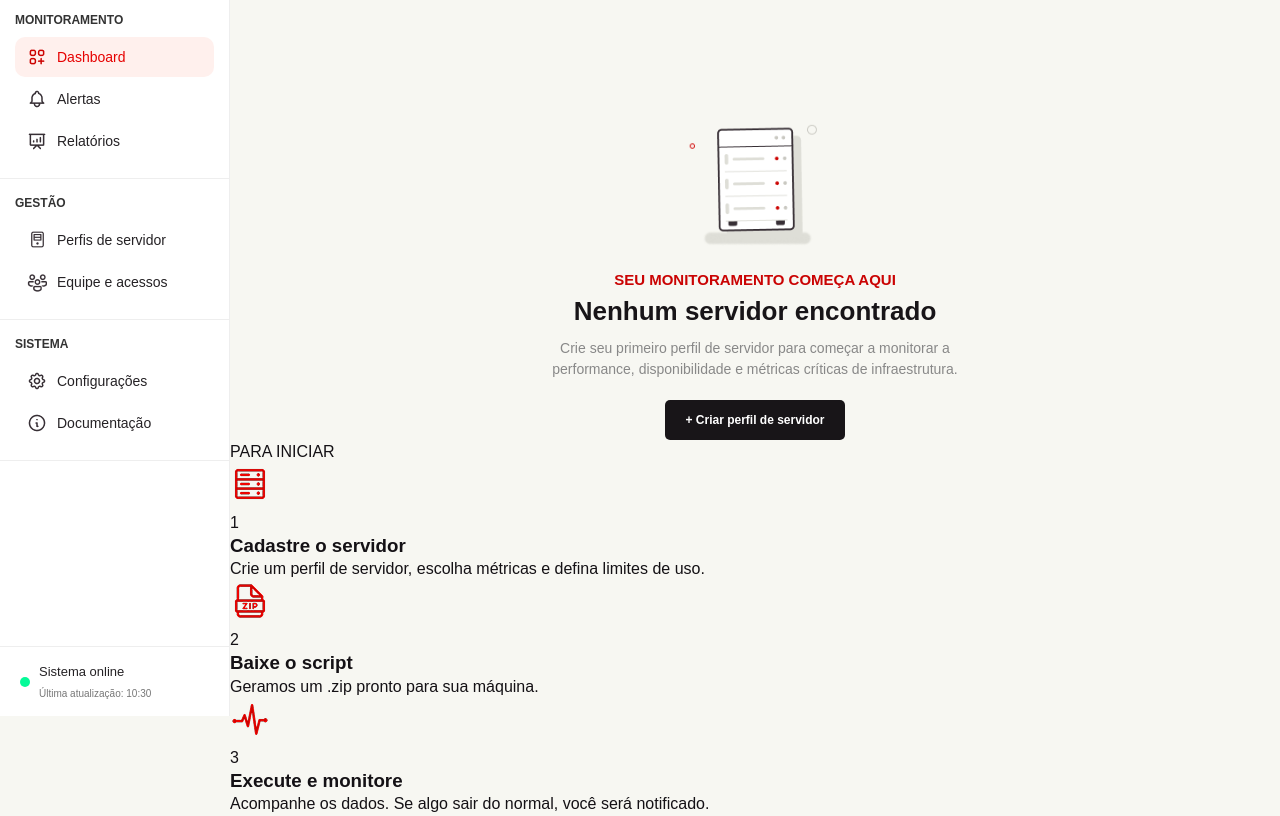
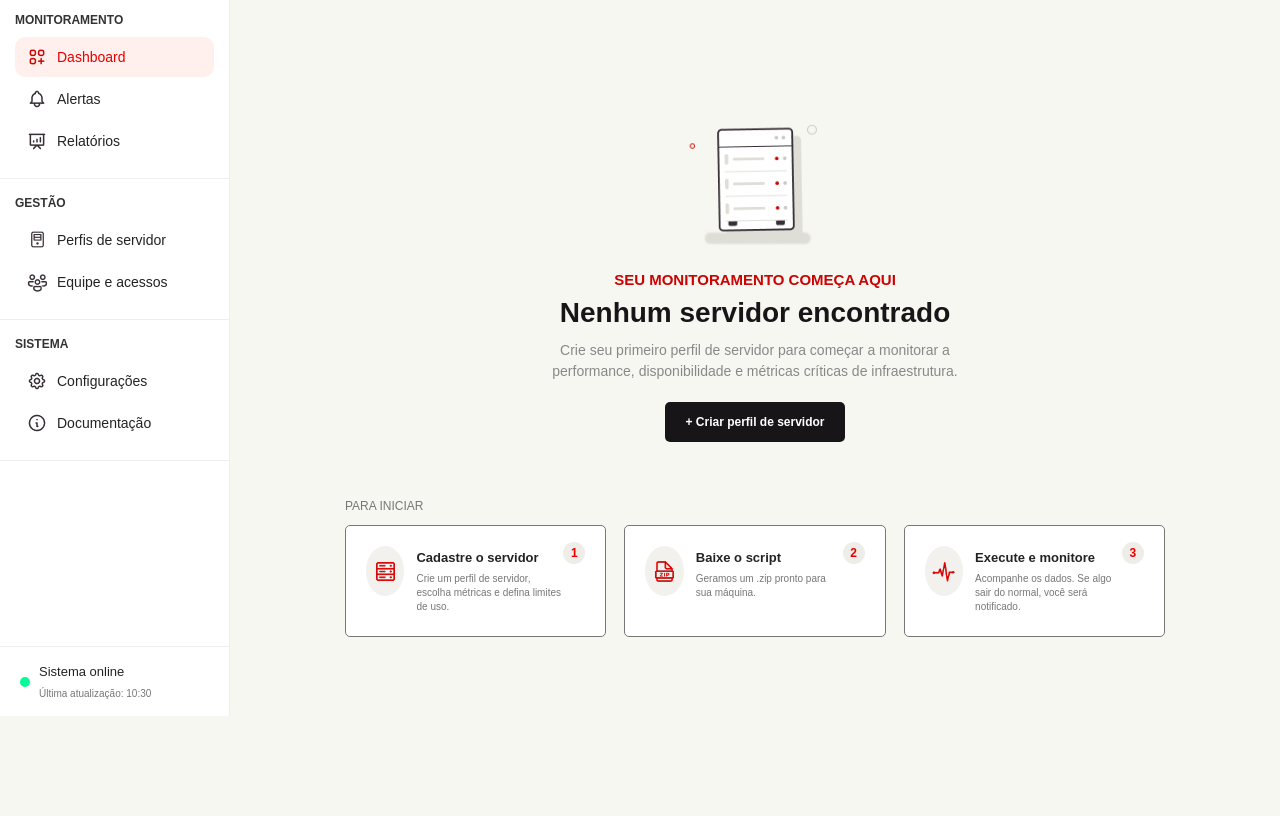
Before and after one commit to Core-Trace/CoreTrace-website, a website: page public/pages/inicioDashboard.html in a window 1280 px wide. Shown: the part 84-900 px from the top of the page. After the commit the page ends 802 px from the top, so only its background shows below. Drawn offline with Linux system fonts and the light colour scheme.

Commit message:
feat: adicionando css aos passos de visualização

```diff
--- a/public/css/inicioDashboard.css
+++ b/public/css/inicioDashboard.css
@@ -210,9 +210,10 @@ body {
 }
 
 .sem-servidor h1 {
-    font-size: 26px;
+    font-size: 28px;
     font-weight: 700;
     color: #181518;
+    font-weight: bold;
     margin-bottom: 10px;
 }
 
@@ -235,3 +236,84 @@ body {
     font-weight: bold;
     cursor: pointer;
 }
+.botao-criar:hover {
+    background-color: #302d30;
+}
+
+.passos {
+    width: 820px;
+    margin: 55px auto 0;
+}
+
+.titulo-passos {
+    margin-bottom: 10px;
+    font-size: 12px;
+    color: #777777;
+}
+
+.lista-passos {
+    display: flex;
+    gap: 18px;
+}
+
+.card {
+    width: calc(33.33% - 12px);
+    min-height: 112px;
+    background-color: #ffffff;
+    border: 1px solid #777777;
+    border-radius: 5px;
+    padding: 20px;
+    display: flex;
+    align-items: flex-start;
+    gap: 12px;
+}
+
+.imagem-card {
+    width: 50px;
+    height: 50px;
+    border-radius: 50%;
+    background-color: #f3f1ee;
+    display: flex;
+    justify-content: center;
+    align-items: center;
+}
+
+.imagem-card img {
+    width: 25px;
+    height: 25px;
+}
+
+.texto-card {
+    position: relative;
+    width: 100%;
+}
+
+.numero {
+    position: absolute;
+    top: -4px;
+    right: 0;
+    width: 22px;
+    height: 22px;
+    border-radius: 50%;
+    background-color: #efede8;
+    color: #e60000;
+    display: flex;
+    align-items: center;
+    justify-content: center;
+    font-size: 12px;
+    font-weight: bold;
+}
+
+.texto-card h3 {
+    margin-top: 4px;
+    margin-bottom: 6px;
+    font-size: 13px;
+    color: #252225;
+}
+
+.texto-card p {
+    max-width: 145px;
+    font-size: 10px;
+    line-height: 1.4;
+    color: #777777;
+}
```
